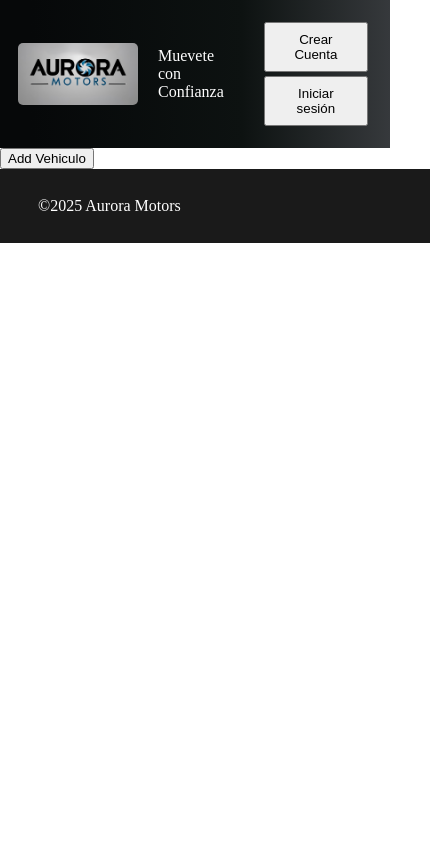
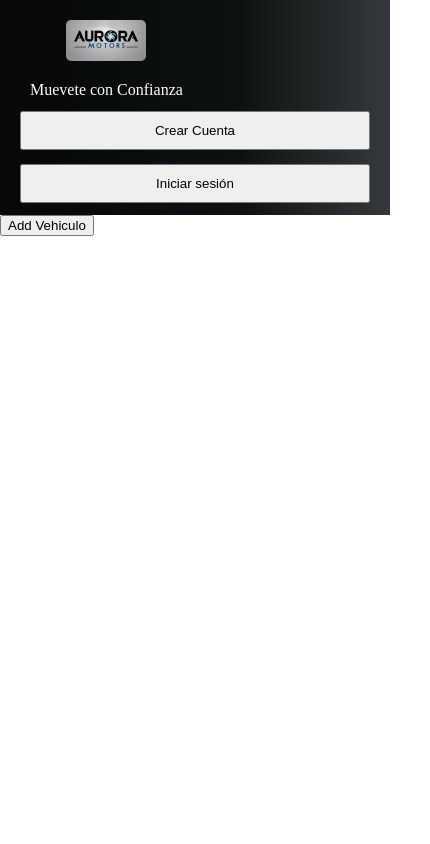
Before and after one commit to JPMB91/desafio-profesional, a React (Vite) app in the folder frontend/: page /admin in a window 390 px wide. Shown: the top 844 px of the page, 430 px wide, since content can reach past the window. Built offline with nearby package versions, Linux system fonts and the light colour scheme.

Commit message:
fix: adjusted css rules of header, footer, imageGallery components

```diff
--- a/frontend/src/App.css
+++ b/frontend/src/App.css
@@ -5,5 +5,4 @@
 
 body{
   margin: 0;
-
 }
--- a/frontend/src/Components/AddVehiculoForm/AddVehiculoForm.jsx
+++ b/frontend/src/Components/AddVehiculoForm/AddVehiculoForm.jsx
@@ -42,17 +42,6 @@ export const AddVehiculoForm = () => {
       .catch((err) => console.error("Error fetching categories", err));
   }, []);
 
-  // const handleChange = (e) => {
-  //   const { name, value } = e.target;
-
-  //   if (name === "categoryId") {
-  //     // setFormData({ ...formData, categoryId: value });
-  //     setFormData({ ...formData, categoryId: parseInt(value, 10) });
-  //   } else {
-  //     setFormData({ ...formData, [name]: value });
-  //   }
-  // };
-
   const handleChange = (e) => {
     const { name, value } = e.target;
     if (name === "categoryId") {
@@ -66,7 +55,7 @@ export const AddVehiculoForm = () => {
   };
 
   const handleImageChange = (e) => {
-    const files = Array.from(e.target.files); // Convert FileList to an array
+    const files = Array.from(e.target.files);
     setImages(files);
     const previewUrls = files.map((file) => URL.createObjectURL(file));
     setPreviews(previewUrls);
--- a/frontend/src/Components/Detail/Detail.jsx
+++ b/frontend/src/Components/Detail/Detail.jsx
@@ -1,7 +1,7 @@
 import axios from "axios";
 import { useEffect, useState } from "react";
 import { useNavigate, useParams } from "react-router-dom";
-import styles from "./Detail.module.css"
+import styles from "./Detail.module.css";
 import { ImageGallery } from "../ImageGallery/ImageGallery";
 
 export const Detail = () => {
@@ -14,7 +14,9 @@ export const Detail = () => {
   useEffect(() => {
     const getDetail = async () => {
       try {
-        const response = await axios.get(`http://localhost:8080/api/vehicles/${id}`);
+        const response = await axios.get(
+          `http://localhost:8080/api/vehicles/${id}`
+        );
         setVehicleData(response.data);
       } catch (error) {
         console.log("Error obteniendo detalle del vehiculo: ", error);
@@ -60,20 +62,19 @@ export const Detail = () => {
               />
             ))}
 
-
             <button
               className={styles.viewMore}
               onClick={() => setShowModal(true)}
             >
               Ver más
             </button>
-
           </div>
 
           {showModal && (
             <ImageGallery
               images={vehicleData.images}
-              onClose={() => setShowModal(false)}
+              close={() => setShowModal(false)}
+              showModal={showModal}
             />
           )}
         </div>
--- a/frontend/src/Components/Detail/Detail.module.css
+++ b/frontend/src/Components/Detail/Detail.module.css
@@ -1,5 +1,5 @@
 .detailContainer {
-  max-width: 1200px;
+  max-width: 100dvw;
   margin: auto;
   padding: 20px;
 }
@@ -25,6 +25,7 @@
 
 
 .description {
+  width: auto;
   margin: 20px 0;
   font-size: 16px;
 }
@@ -53,11 +54,12 @@
   gap: 5px;
   flex: 1;
   position: relative;
+  width: 80dvw;
 }
 
 .imageGrid img {
   width: 100%;
-  height: auto;
+  height: 150px;
   object-fit: cover;
 
 }
@@ -77,11 +79,15 @@
 @media (max-width: 768px) {
   .gallery {
     flex-direction: column;
+    align-items: center;
   }
 
   .imageGrid {
     grid-template-columns: 1fr;
     grid-template-rows: repeat(4, auto);
+  }
+  .imageGrid img{
+    height: auto;
   }
 
   .viewMore {
--- a/frontend/src/Components/Footer/Footer.module.css
+++ b/frontend/src/Components/Footer/Footer.module.css
@@ -4,7 +4,7 @@
   align-items: center;
   background-color: #1A1A1A;
   color: white;
-  width: 100%;
+  width: auto;
   padding: 10px 20px;
   position: relative;
 }
--- a/frontend/src/Components/Header/Header.module.css
+++ b/frontend/src/Components/Header/Header.module.css
@@ -1,29 +1,30 @@
 .header {
   display: flex;
   justify-content: space-between;
-  /* background-color: #333; */
-  background: rgb(6,8,9);
-background: linear-gradient(90deg, rgba(6,8,9,1) 8%, rgba(13,18,17,1) 62%, rgba(54,57,60,1) 100%);
+  align-items: center;
+  background: rgb(6, 8, 9);
+  background: linear-gradient(90deg, rgba(6, 8, 9, 1) 8%, rgba(13, 18, 17, 1) 62%, rgba(54, 57, 60, 1) 100%);
   color: white;
-  /* width: 100%; */
-  align-content: center;
-
+  width: 100%;
+  padding: 10px 20px;
+  box-sizing: border-box;
 }
 
 .logoContainer {
   display: flex;
   align-items: center;
-  margin: 18px;
   gap: 20px;
 }
 
-.logo{
-  width:120px;
+.logo {
+  width: 120px;
   border-radius: 5px;
 }
+
 .buttonsContainer {
-  padding: 20px;
-  align-content: center;
+  display: flex;
+  align-items: center;
+  gap: 10px;
 }
 
 .button {
@@ -32,7 +33,54 @@ background: linear-gradient(90deg, rgba(6,8,9,1) 8%, rgba(13,18,17,1) 62%, rgba(
   margin: 2px;
 }
 
-a{
+a {
   text-decoration: none;
   color: white;
 }
+
+@media (max-width: 768px) {
+  .header {
+    flex-direction: column;
+    align-items: flex-start;
+  }
+
+  .logo {
+    width: 100px;
+  }
+
+  .buttonsContainer {
+    width: 100%;
+    justify-content: flex-end;
+
+  }
+}
+
+@media (max-width: 480px) {
+  .header {
+    width: 100vw;
+  }
+
+  .logoContainer {
+    flex-direction: column;
+    align-items: center;
+    margin: 10px;
+  }
+
+  .logo {
+    width: 80px;
+  }
+
+  .buttonsContainer {
+    flex-direction: column;
+    align-items: center;
+    width: 100%;
+
+  }
+
+  .button {
+    width: 100%;
+    text-align: center;
+    padding: 10px;
+    gap: 0.5rem;
+  }
+}
--- a/frontend/src/Components/ImageGallery/ImageGallery.jsx
+++ b/frontend/src/Components/ImageGallery/ImageGallery.jsx
@@ -1,13 +1,16 @@
 import styles from "./ImageGallery.module.css";
 
-export const ImageGallery = ({ images, onClose }) => {
-  return (
-    <div className={styles.overlay}>
-      <div className={styles.modal}>
-        <button className={styles.closeButton} onClick={onClose}>
+export const ImageGallery = ({ images, close, showModal }) => {
+
+  return showModal ? (
+    <div className={styles.overlay} onClick={() =>{
+      close()
+    }}>
+      <div className={styles.modal} >
+        <button className={styles.closeButton} onClick={close}>
           ✖️
         </button>
-        <div className={styles.gallery}>
+        <div className={styles.modalGallery}>
           {images.map((img, index) => (
             <img
               key={index}
@@ -18,5 +21,5 @@ export const ImageGallery = ({ images, onClose }) => {
         </div>
       </div>
     </div>
-  );
-};
+  ) : null
+}
--- a/frontend/src/Components/ImageGallery/ImageGallery.module.css
+++ b/frontend/src/Components/ImageGallery/ImageGallery.module.css
@@ -2,8 +2,8 @@
   position: fixed;
   top: 0;
   left: 0;
-  width: 100%;
-  height: 100%;
+  width: 100dvw;
+  height: 100dvh;
   background: rgba(0, 0, 0, 0.7);
   display: flex;
   align-items: center;
@@ -16,11 +16,11 @@
   background: white;
   padding: 20px;
   border-radius: 8px;
-  width: 80%;
-  max-width: 800px;
+  width: 80dvw;
   text-align: center;
   position: relative;
   height: 90%;
+  overflow: auto;
 }
 
 
@@ -35,18 +35,19 @@
 }
 
 
-.gallery {
+.modalGallery {
   display: flex;
   flex-wrap: wrap;
   gap: 10px;
   justify-content: center;
-  /* width: 100%; */
+  align-items: center;
+  width: 100dvw;
+  padding: 10px;
+  width: calc(100% - 20px);
 }
 
-.gallery img {
+.modalGallery img {
   width: 100%;
-  /* max-width: 35%; */
-  height: auto;
   border-radius: 5px;
   object-fit: cover;
 }
@@ -55,4 +56,5 @@
   .modal {
     width: 90%;
   }
+
 }
--- a/frontend/src/Layouts/Layout.css
+++ b/frontend/src/Layouts/Layout.css
@@ -18,10 +18,10 @@ html, body, #root {
 }
 
 
-.footer {
+/* .footer {
   width: 100%;
   background-color: #333;
   color: white;
   text-align: center;
   padding: 10px;
-}
+} */
--- a/frontend/src/index.css
+++ b/frontend/src/index.css
@@ -1,68 +1,7 @@
 body {
   margin: 0;
-  min-height: 100vh;
+  min-height: 100dvh;
 }
-
-/* :root {
-  font-family: Inter, system-ui, Avenir, Helvetica, Arial, sans-serif;
-  line-height: 1.5;
-  font-weight: 400;
-
-  color-scheme: light dark;
-  color: rgba(255, 255, 255, 0.87);
-  background-color: #242424;
-
-  font-synthesis: none;
-  text-rendering: optimizeLegibility;
-  -webkit-font-smoothing: antialiased;
-  -moz-osx-font-smoothing: grayscale;
+main{
+  min-height: 100dvh;
 }
-
-a {
-  font-weight: 500;
-  color: #646cff;
-  text-decoration: inherit;
-}
-a:hover {
-  color: #535bf2;
-}
-
-*/
-
-/*
-h1 {
-  font-size: 3.2em;
-  line-height: 1.1;
-}
-
-button {
-  border-radius: 8px;
-  border: 1px solid transparent;
-  padding: 0.6em 1.2em;
-  font-size: 1em;
-  font-weight: 500;
-  font-family: inherit;
-  background-color: #1a1a1a;
-  cursor: pointer;
-  transition: border-color 0.25s;
-}
-button:hover {
-  border-color: #646cff;
-}
-button:focus,
-button:focus-visible {
-  outline: 4px auto -webkit-focus-ring-color;
-}
-
-@media (prefers-color-scheme: light) {
-  :root {
-    color: #213547;
-    background-color: #ffffff;
-  }
-  a:hover {
-    color: #747bff;
-  }
-  button {
-    background-color: #f9f9f9;
-  }
-} */
```
Also changed, not shown: frontend/src/Components/Pagination/Pagination.jsx (added, +9 -0 lines). Lines whose indentation alone changed are shown as unchanged.
